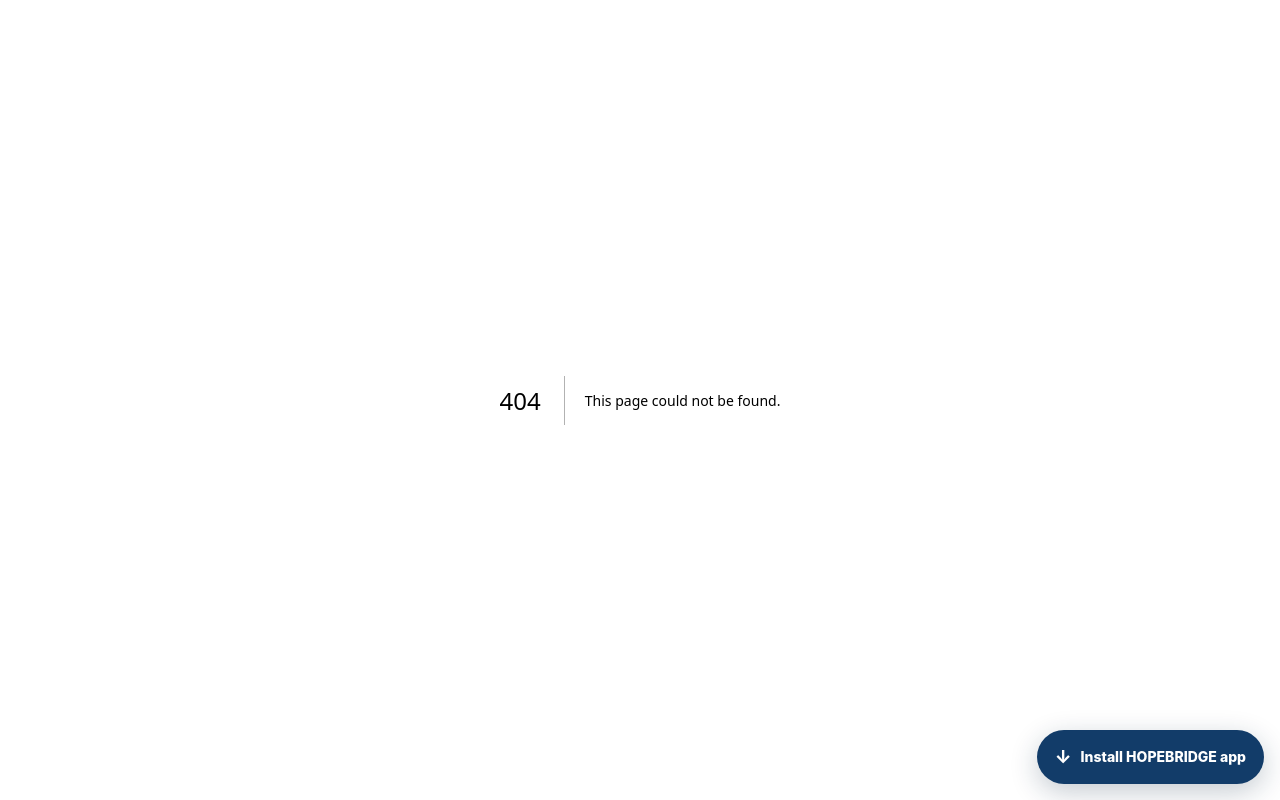
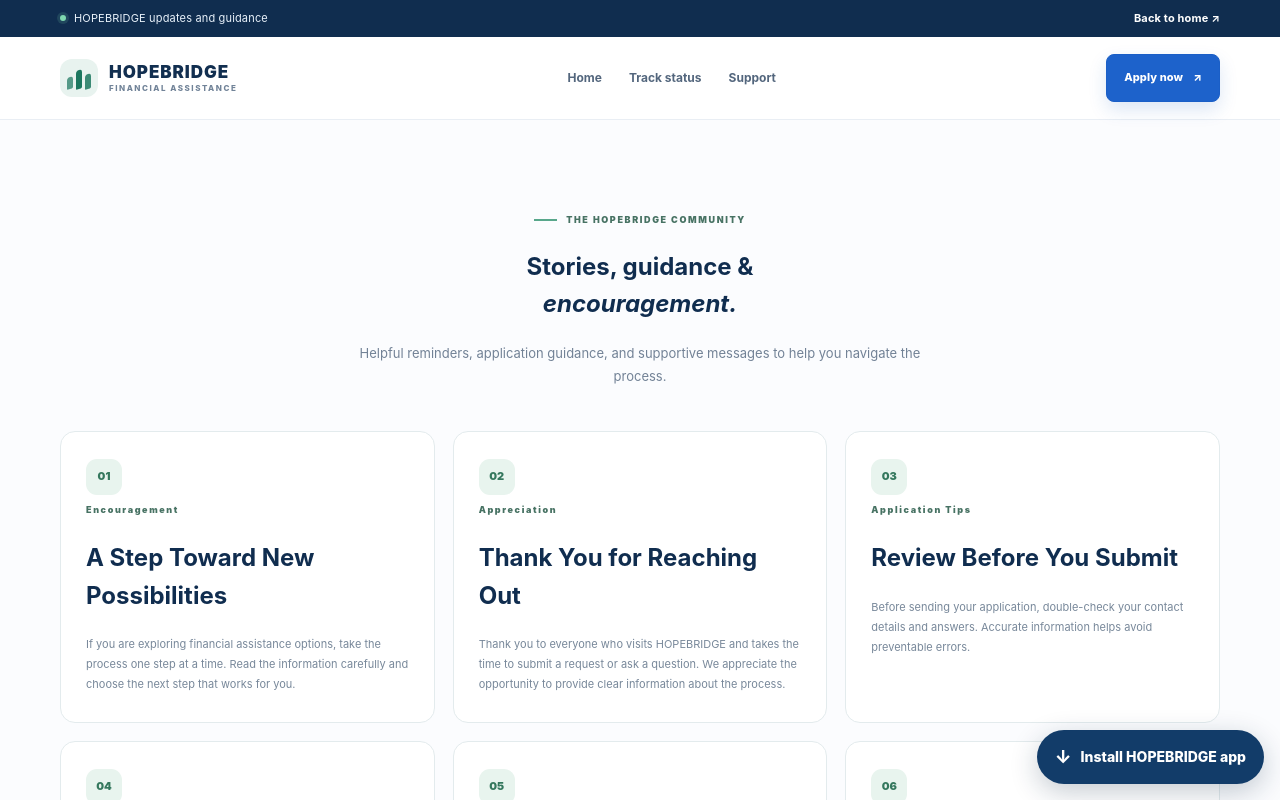
Before and after one commit to agentsarahmitchell56-code/USHopeBridge, a Next.js app: page /posts in a window 1280 px wide. Before the commit this address had no page. Shown: the top 800 px of the page. Built offline with nearby package versions, Linux system fonts and the light colour scheme.

Commit message:
Add 15 HOPEBRIDGE website posts

```diff
--- /dev/null
+++ b/app/posts/page.tsx
@@ -0,0 +1,72 @@
+import Link from "next/link";
+
+const posts = [
+  { title: "A Step Toward New Possibilities", category: "Encouragement", body: "If you are exploring financial assistance options, take the process one step at a time. Read the information carefully and choose the next step that works for you." },
+  { title: "Thank You for Reaching Out", category: "Appreciation", body: "Thank you to everyone who visits HOPEBRIDGE and takes the time to submit a request or ask a question. We appreciate the opportunity to provide clear information about the process." },
+  { title: "Review Before You Submit", category: "Application Tips", body: "Before sending your application, double-check your contact details and answers. Accurate information helps avoid preventable errors." },
+  { title: "Save Your Reference Number", category: "Helpful Reminder", body: "After submitting your request, keep your reference number in a safe place. You may need it when checking the status of your application." },
+  { title: "Questions Are Welcome", category: "Support", body: "If a step is unclear, use the support chat to ask for guidance about using the website or navigating the application process." },
+  { title: "Check for Status Updates", category: "Application Updates", body: "Return to the status page to check the latest information recorded for your request. Keep your reference details available." },
+  { title: "One Step at a Time", category: "Encouragement", body: "You do not have to do everything at once. Take time to gather the information you need and work through each step carefully." },
+  { title: "Keep Your Information Safe", category: "Privacy", body: "Only provide information requested through the official application process. Never share your passwords, card PINs, or one-time security codes." },
+  { title: "Accuracy Matters", category: "Application Tips", body: "Please answer application questions truthfully and to the best of your knowledge. Review each answer before submitting." },
+  { title: "Every Request Is Reviewed", category: "How It Works", body: "Submitting a request starts a review process. Eligibility and outcomes depend on applicable requirements and review; submission does not guarantee approval or payment." },
+  { title: "Thank You for Your Feedback", category: "Community", body: "We appreciate people who share questions and feedback. Your input can help us identify where website instructions may need to be clearer." },
+  { title: "Prepare Before You Apply", category: "Getting Started", body: "Set aside a few minutes and gather the contact details and information requested by the form. You can review your answers before submitting." },
+  { title: "Stay Alert to Scams", category: "Safety Reminder", body: "Be cautious of anyone promising guaranteed assistance or asking for a fee, password, PIN, or security code in exchange for approval. Verify information through official channels." },
+  { title: "Support With Respect", category: "Our Approach", body: "Every person's circumstances are different. We aim to provide clear guidance and a respectful way to submit requests and follow recorded updates." },
+  { title: "Ready for Your Next Step?", category: "Get Started", body: "If you wish to submit a request, visit the application page, follow the guided steps, review your information, and save your reference number afterward." },
+];
+
+export default function PostsPage() {
+  return (
+    <main className="hb-home">
+      <div className="hb-topline">
+        <div className="hb-container hb-topline-inner">
+          <span><span className="hb-live-dot" /> HOPEBRIDGE updates and guidance</span>
+          <Link href="/">Back to home ↗</Link>
+        </div>
+      </div>
+      <header className="hb-header">
+        <div className="hb-container hb-nav">
+          <Link href="/" className="hb-brand" aria-label="HOPEBRIDGE home">
+            <span className="hb-brand-mark" aria-hidden="true"><span /><span /><span /></span>
+            <span className="hb-brand-copy">HOPEBRIDGE<small>FINANCIAL ASSISTANCE</small></span>
+          </Link>
+          <nav className="hb-nav-links" aria-label="Main navigation">
+            <Link href="/">Home</Link>
+            <Link href="/status">Track status</Link>
+            <Link href="/chat">Support</Link>
+          </nav>
+          <div className="hb-nav-actions"><Link className="hb-button hb-button-small" href="/apply">Apply now <span aria-hidden="true">↗</span></Link></div>
+        </div>
+      </header>
+      <section className="hb-section">
+        <div className="hb-container">
+          <div className="hb-section-heading">
+            <span className="hb-eyebrow"><span className="hb-eyebrow-line" /> THE HOPEBRIDGE COMMUNITY</span>
+            <h1>Stories, guidance &amp;<br /><em>encouragement.</em></h1>
+            <p>Helpful reminders, application guidance, and supportive messages to help you navigate the process.</p>
+          </div>
+          <div className="hb-steps-grid">
+            {posts.map((post, index) => (
+              <article className="hb-step-card" key={post.title}>
+                <span className="hb-step-index">{String(index + 1).padStart(2, "0")}</span>
+                <span className="hb-eyebrow">{post.category}</span>
+                <h2>{post.title}</h2>
+                <p>{post.body}</p>
+              </article>
+            ))}
+          </div>
+          <div style={{ marginTop: 40, display: "flex", flexWrap: "wrap", gap: 12 }}>
+            <Link href="/apply" className="hb-button">Start an application <span aria-hidden="true">→</span></Link>
+            <Link href="/status" className="hb-button hb-button-light">Track your status <span aria-hidden="true">↗</span></Link>
+          </div>
+          <p style={{ marginTop: 28, maxWidth: 760, fontSize: 14, lineHeight: 1.7 }}>
+            These are general informational posts, not individual applicant testimonials or confirmation of assistance awarded. Submitting an application does not guarantee eligibility, approval, or payment.
+          </p>
+        </div>
+      </section>
+    </main>
+  );
+}
```
